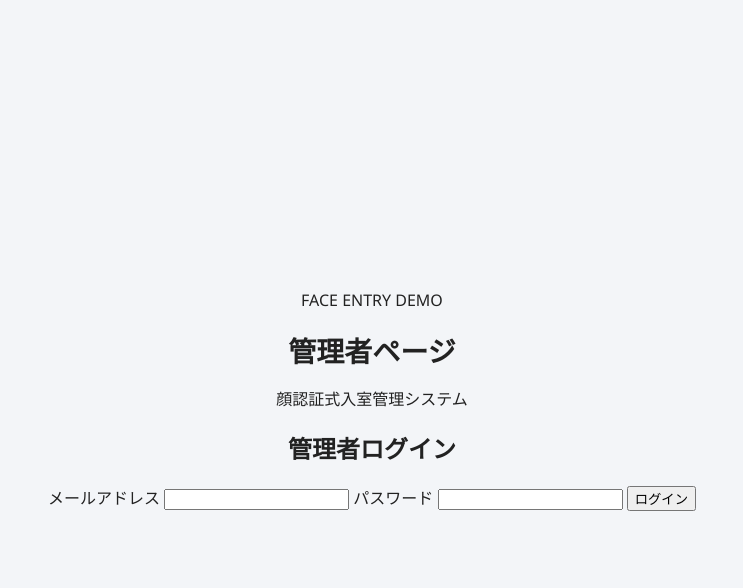
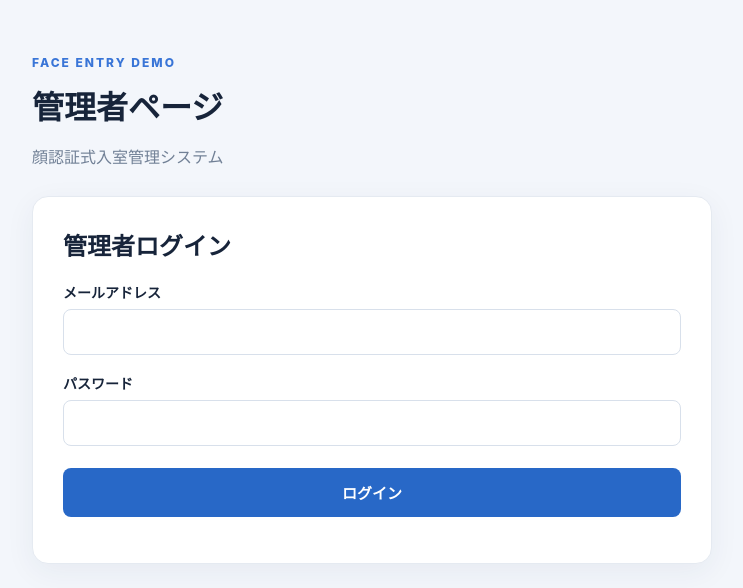
Before and after one commit to ken-web17/face-entry-demo-starter, a plain HTML site: page admin.html in a window 1280 px wide. Shown: the whole page, without its empty margins (268-1011 px from the left). Drawn offline with Linux system fonts and the light colour scheme.

Commit message:
Update style.css

```diff
--- a/css/style.css
+++ b/css/style.css
@@ -1,3 +1,4 @@
+
 * {
   box-sizing: border-box;
 }
@@ -5,77 +6,97 @@
 body {
   margin: 0;
   min-height: 100vh;
-  font-family: "Segoe UI", "Noto Sans JP", sans-serif;
-  background: #f3f5f8;
-  color: #222;
-  display: flex;
-  justify-content: center;
-  align-items: center;
+  background: #f3f6fb;
+  color: #17243a;
+  font-family: -apple-system, BlinkMacSystemFont, "Segoe UI", sans-serif;
 }
 
 .container {
-  width: 90%;
-  max-width: 700px;
-  text-align: center;
+  width: min(680px, calc(100% - 32px));
+  margin: 55px auto;
+}
+
+.page-header {
+  margin-bottom: 28px;
+}
+
+.eyebrow {
+  color: #3975d7;
+  font-size: 12px;
+  font-weight: 800;
+  letter-spacing: 2px;
 }
 
 h1 {
-  font-size: 28px;
-  margin-bottom: 10px;
+  margin: 8px 0;
+  font-size: 32px;
 }
 
-.subtitle {
-  color: #777;
-  margin-bottom: 40px;
+.page-header > p:last-child {
+  color: #718096;
 }
 
-.choices {
-  display: grid;
-  grid-template-columns: 1fr 1fr;
-  gap: 18px;
+.panel {
+  padding: 30px;
+  background: white;
+  border: 1px solid #e5eaf1;
+  border-radius: 16px;
+  box-shadow: 0 8px 30px rgba(30, 50, 80, 0.06);
 }
 
-.choice {
-  background: white;
-  border: 1px solid #e1e5eb;
-  border-radius: 16px;
-  padding: 35px 15px;
-  text-decoration: none;
-  color: #222;
-  transition: 0.2s;
+h2 {
+  margin-top: 0;
 }
 
-.choice:hover {
-  transform: translateY(-4px);
-  border-color: #4285f4;
-  box-shadow: 0 6px 20px #00000012;
+label {
+  display: block;
+  margin: 18px 0 7px;
+  font-size: 14px;
+  font-weight: 700;
 }
 
-.icon {
-  font-size: 42px;
-  margin-bottom: 15px;
+input {
+  width: 100%;
+  padding: 13px;
+  border: 1px solid #d8e0eb;
+  border-radius: 8px;
+  font-size: 16px;
 }
 
-.choice h2 {
-  font-size: 19px;
-  margin: 5px;
+button {
+  width: 100%;
+  margin-top: 22px;
+  padding: 14px;
+  border: 0;
+  border-radius: 8px;
+  background: #2868c7;
+  color: white;
+  font-size: 15px;
+  font-weight: 700;
+  cursor: pointer;
 }
 
-.choice p {
-  font-size: 13px;
-  color: #777;
+button:hover {
+  background: #1e55a5;
 }
 
-.admin {
-  display: inline-block;
-  margin-top: 35px;
-  color: #777;
-  font-size: 13px;
-  text-decoration: none;
+.secondary {
+  background: #68778b;
 }
 
-@media (max-width: 500px) {
-  .choices {
-    grid-template-columns: 1fr;
-  }
+.status-card,
+.coming-soon {
+  margin-top: 25px;
+  padding: 20px;
+  border-radius: 10px;
+  background: #f5f8fc;
 }
+
+.message {
+  color: #2868c7;
+  overflow-wrap: anywhere;
+}
+
+[hidden] {
+  display: none !important;
+}
```
